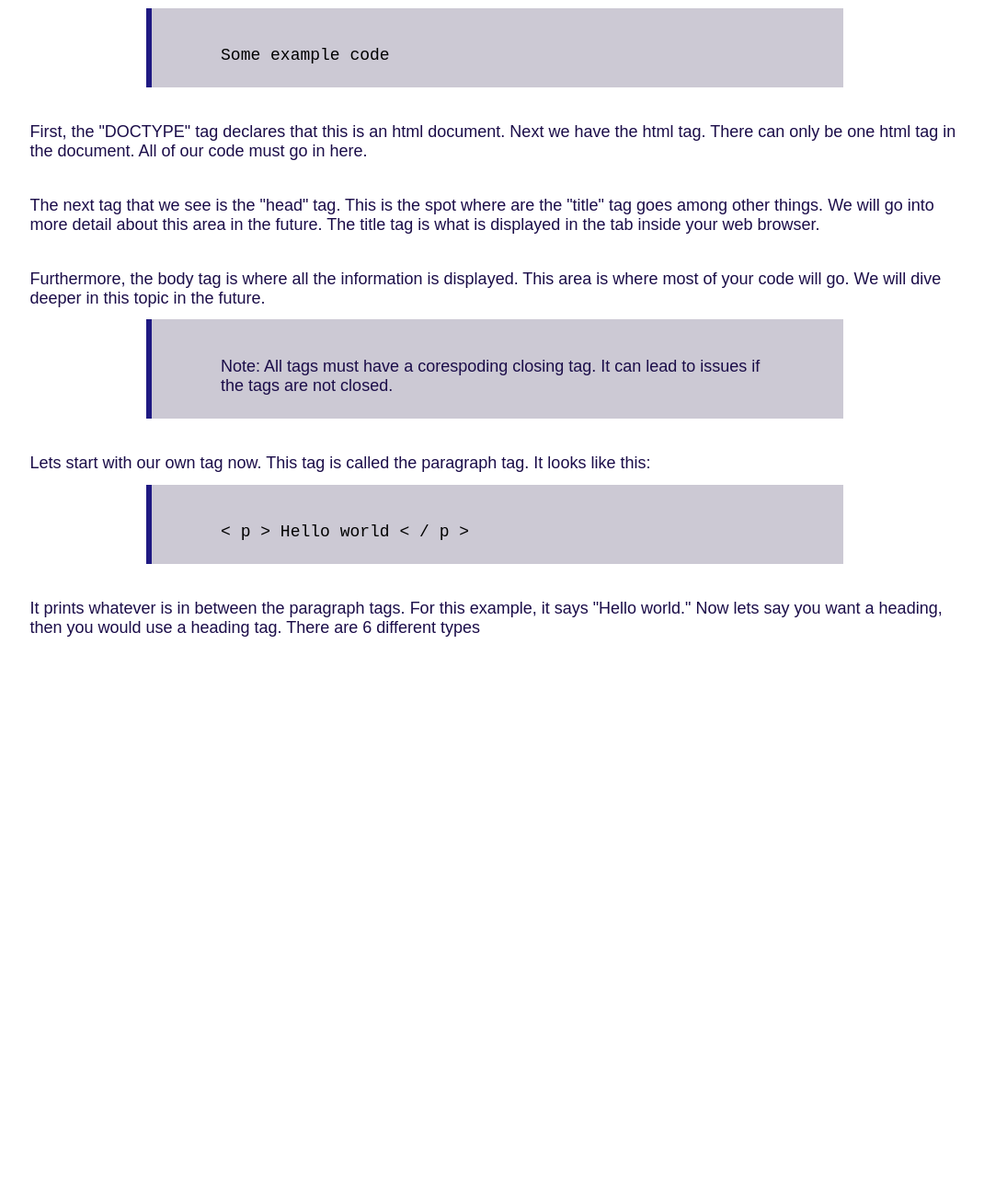
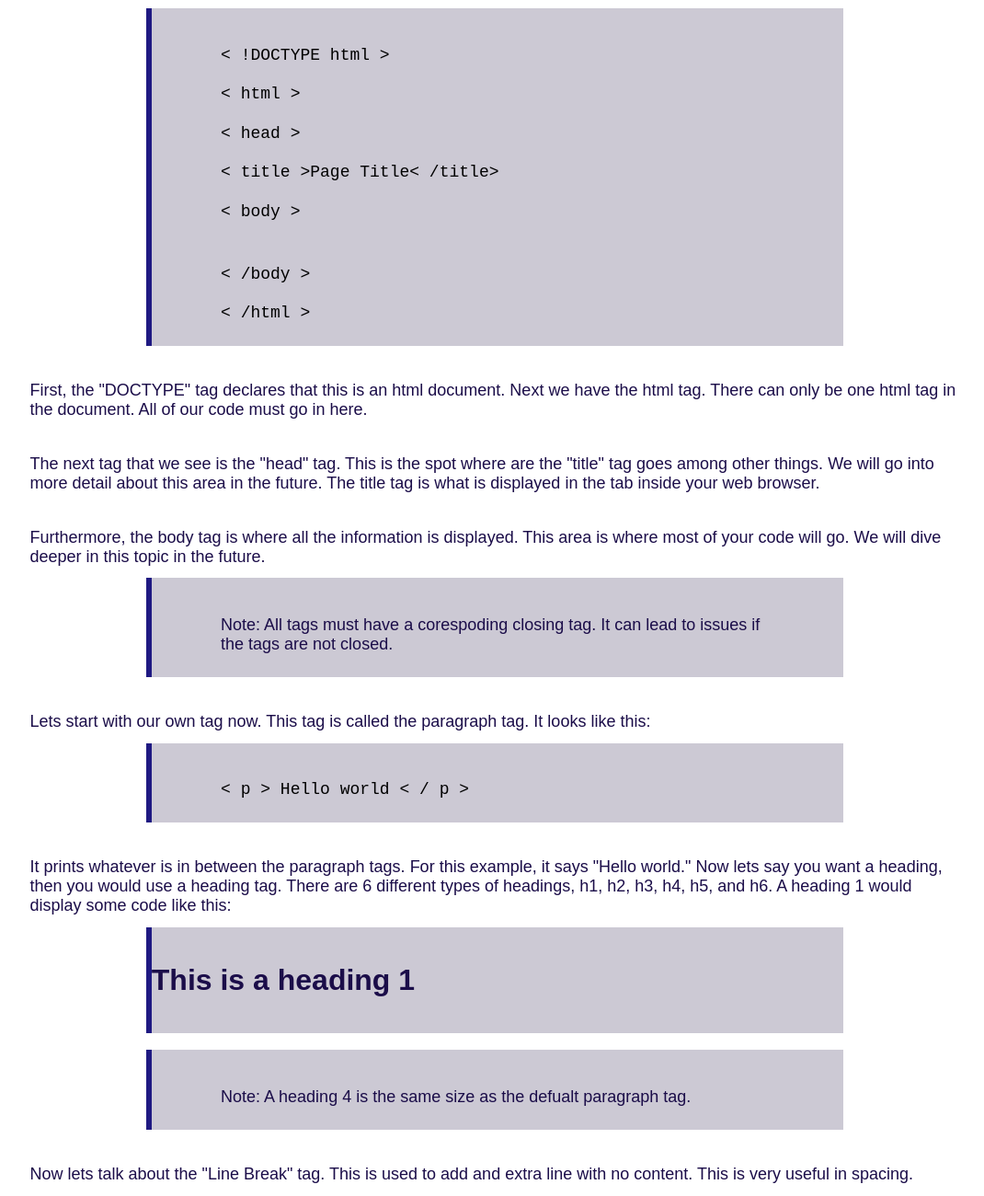
Before and after one commit to Garrett-M-code/static_site, a plain HTML site: page page1.html in a window 1280 px wide. Shown: the part 139-1439 px from the top of the page at 92% size, without its empty margins (102-1172 px from the left). Before the commit the page ends 845 px from the top, so only its background shows below. Drawn offline with Linux system fonts and the light colour scheme.

Commit message:
Add files via upload

```diff
--- a/page1.html
+++ b/page1.html
@@ -53,7 +53,14 @@
         <br />
     <div class="coding">
         <br />
-        <p class="code"> Some example code</p>
+        <p class="code"> < !DOCTYPE html ></p>
+        <p class="code"> < html ></p>
+        <p class="code"> < head ></p>
+        <p class="code"> < title >Page Title< /title></p>
+        <p class="code"> < body ></p>
+        <br />
+        <p class="code"> < /body ></p>
+        <p class="code"> < /html ></p>
         <br />
     </div>
     <p>
@@ -88,7 +95,23 @@
     <p>
         It prints whatever is in between the paragraph tags. For this example, it says "Hello
          world." Now lets say you want a heading, then you would use a heading tag. There
-         are 6 different types
+         are 6 different types of headings, h1, h2, h3, h4, h5, and h6. A heading 1 would
+         display some code like this:
+    </p>
+    <div class="coding">
+        <br />
+        <h1>This is a heading 1</h1>
+        <br />
+    </div>
+    <br />
+    <div class="coding">
+        <br />
+        <p>Note: A heading 4 is the same size as the defualt paragraph tag.</p>
+        <br />
+    </div>
+    <p>
+        Now lets talk about the "Line Break" tag. This is used to add and extra line with no
+        content. This is very useful in spacing.
     </p>
 </body>
 </html>
```
